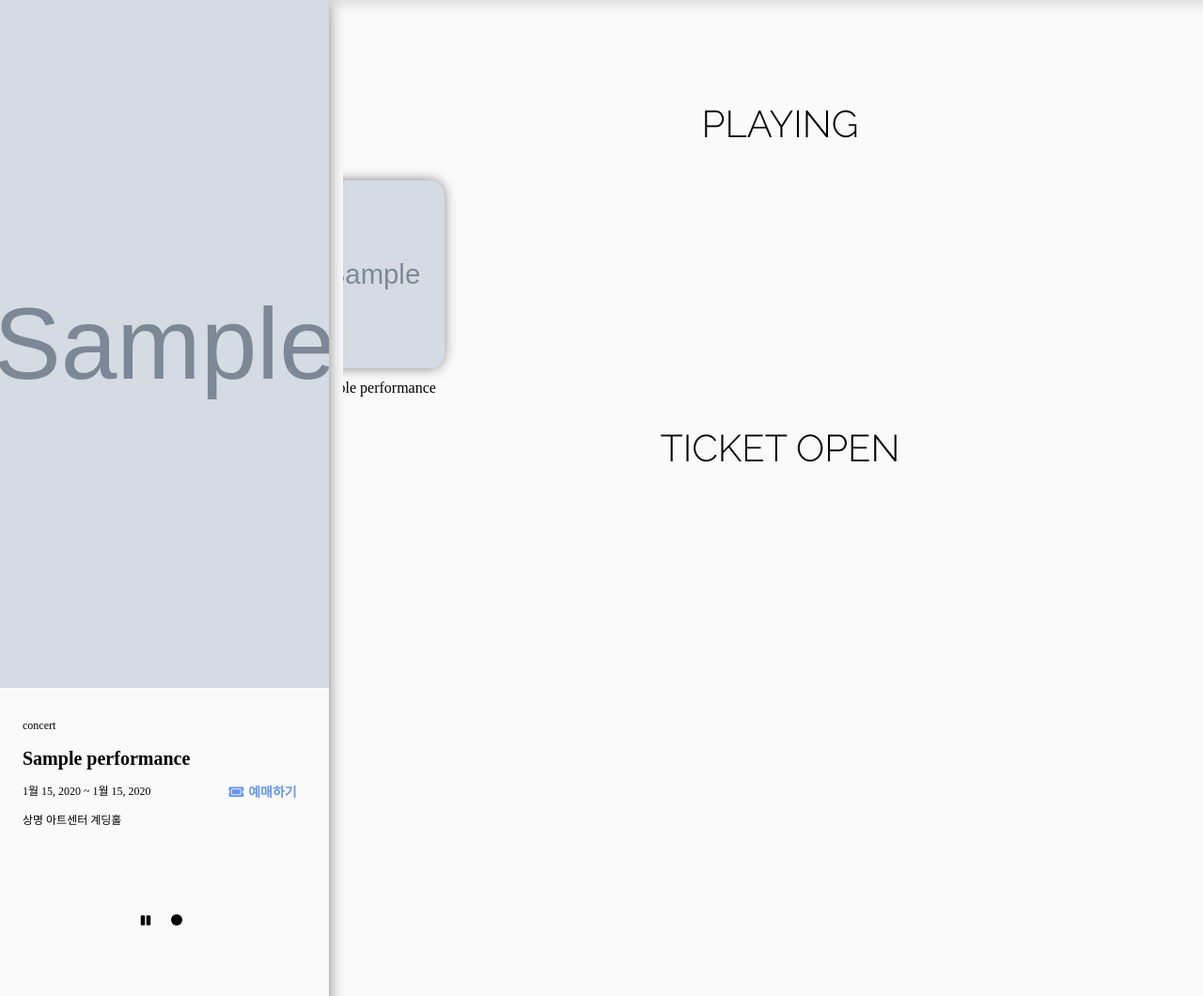
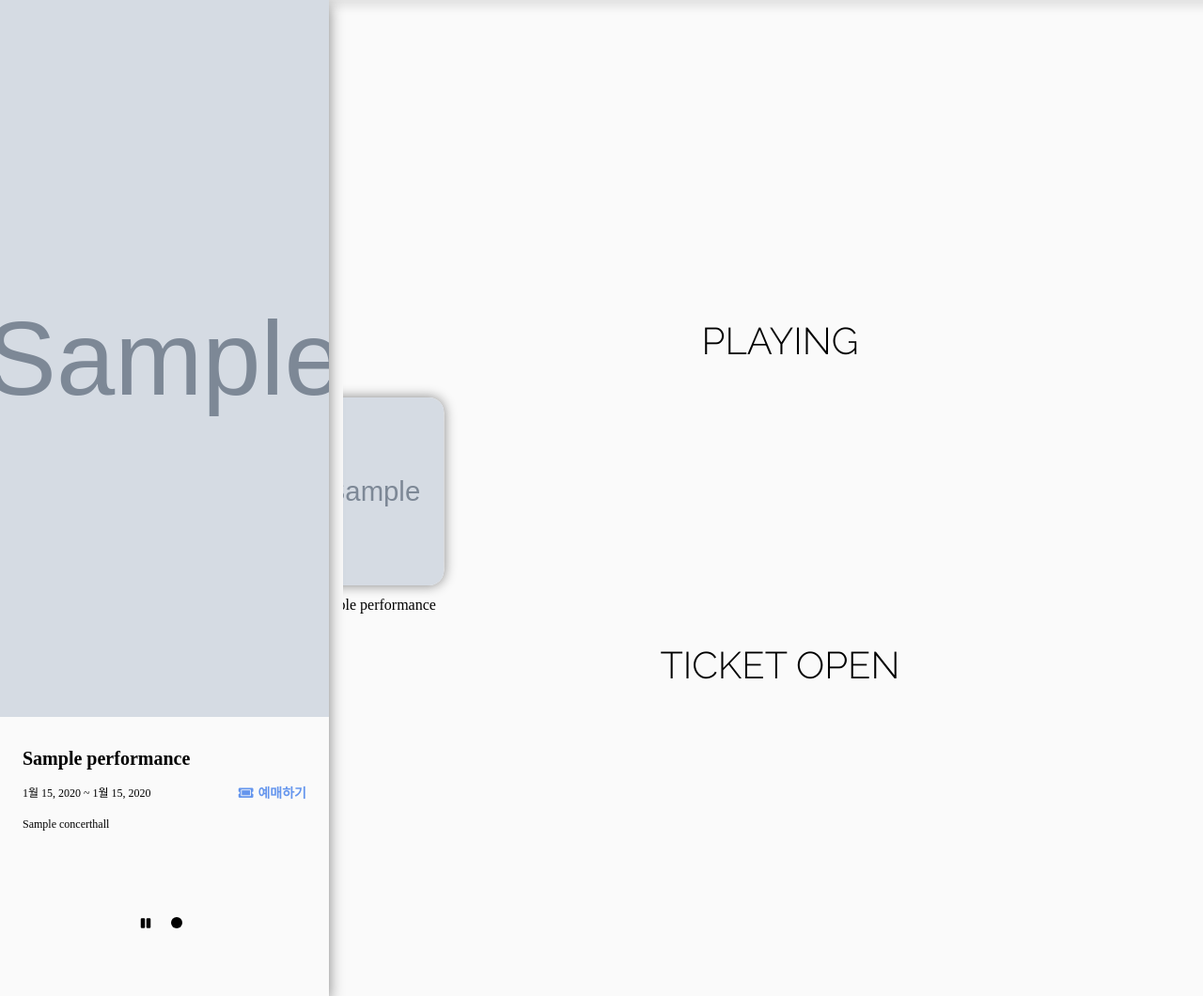
Before and after one commit to minwoo9629/ticketing_service, a Django app: page / in a window 1280 px wide. Shown: the part 83-1143 px from the top of the page at 94% size. Run offline with Django 3.2, Linux system fonts and the light colour scheme; tables that the repository leaves empty hold one stand-in row (values such as "Sample post"); grey boxes marked "Sample" are stand-in pictures; some libraries are stand-ins or nearby versions.

Commit message:
사이드바 수정

```diff
--- a/concertapp/static/concertapp/css/list.css
+++ b/concertapp/static/concertapp/css/list.css
@@ -4,7 +4,6 @@
 
 .mainContent {
    width: 75vw;
-   height: 1000px;
    margin: auto;
 }
 
--- a/concertapp/static/concertapp/css/sidebar.css
+++ b/concertapp/static/concertapp/css/sidebar.css
@@ -2,7 +2,8 @@
     position: relative;
     width: 45vmin;
     min-width: 350px;
-    height: 100vh;
+    min-height: 724px;
+    height: calc(100vh - 83px);
     background: #fafafa;
     box-shadow: 0px 5px 15px grey;
     z-index: 2;
@@ -11,7 +12,8 @@
 
 .sideBar .sideContent {
     width: 100%;
-    height: 80vmin;
+    height: 90%;
+    max-height: 1120px;
     transition: all .3s ease;
     position: absolute;
     visibility: hidden;
@@ -26,7 +28,7 @@
 
 .buttonWrap {
     width: 100%;
-    top: 85%;
+    top: 92%;
     text-align: center;
     position: relative;
 }
@@ -52,22 +54,24 @@
     margin-bottom: 1.2rem;
 }
 
-.sideDesc li:first-child,
-.sideDesc li:nth-child(3),
-.sideDesc li:nth-child(4) {
+.sideDesc li:first-child {
+    font-weight: bold;
+    font-size: 20px;
+}
+
+.sideDesc li:nth-child(2),
+.sideDesc li:nth-child(3) {
     font-size: 12px;
 }
 
 .sideDesc li:nth-child(2) {
-    font-weight: bold;
-    font-size: 20px;
+    align-items: center;
+    display: flex;
+    justify-content: space-between;
 }
 
 .sideDesc a {
-    position: absolute;
-    top: 70px;
     font-size: 14px;
-    right: 3vmin;
     font-weight: bold;
     color: cornflowerblue;
 }
@@ -122,9 +126,3 @@
         display: none;
     }
 }
-
-@media screen and (max-height:700px){
-    .buttonWrap{
-        visibility: hidden;
-    }
-}
--- a/static/common/css/base.css
+++ b/static/common/css/base.css
@@ -5,12 +5,11 @@
 }
 
 html.overflow, body.overflow{
-    overflow: hidden;
+    overflow-x: hidden;
 }
 @media screen and (min-width:930px) {
     html.overflow, body.overflow{
         overflow-x: hidden;
-        overflow-y: hidden;
     }
 }
 
--- a/templates/snippets/sidebar.html
+++ b/templates/snippets/sidebar.html
@@ -7,10 +7,15 @@
             <a href="{% url 'concertapp:detail' ad.id %}"><img src="{{ ad.poster.url }}" alt=""></a>
         </div>
         <ul class="sideDesc">
-            <li>{{ ad.category }}</li>
             <li>{{ ad.title}}</li>
-            <li>{{ ad.start_day}} ~ {{ ad.end_day }}<a href="#"><i class="fas fa-ticket-alt"></i>예매하기</a></li>
-            <li>상명 아트센터 계딩홀</li>
+            <li><span>{{ ad.start_day}} ~ {{ ad.end_day }}</span>
+                <a href="#"><i class="fas fa-ticket-alt"></i>예매하기</a>
+            </li>
+            {% for sked in ad.schedule.all %}
+            {% if forloop.first %}
+            <li>{{sked.concert_hall}}</li>
+            {% endif%}
+            {% endfor %}
         </ul>
     </section>
     {%endfor%}
```
